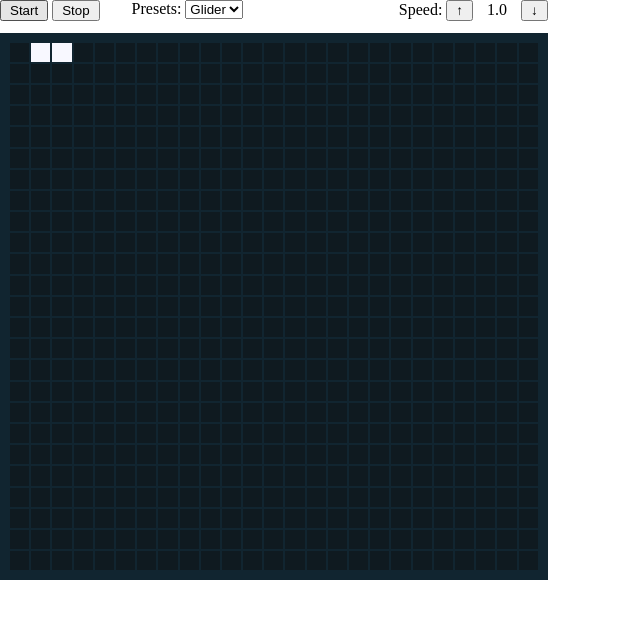
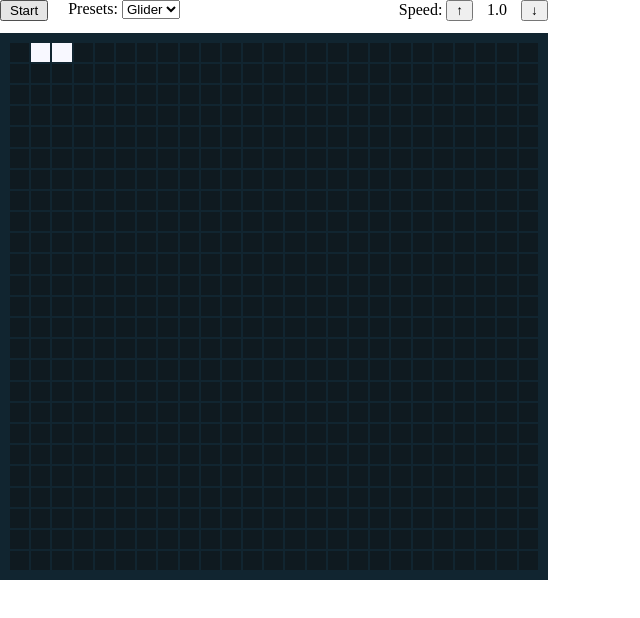
Before and after one commit to aoswalt/web-life, a plain HTML site: page life.html in a window 1280 px wide. Shown: the whole page, without its empty margins (0-640 px from the left). Drawn offline with Linux system fonts and the light colour scheme.

Commit message:
Switched to single run button.

```diff
--- a/life.html
+++ b/life.html
@@ -9,10 +9,7 @@
 <body>
     <div id="gameWrapper">
         <div id="gameControls" class="clearfix">
-            <span id="gameRunControls">
-                <input type="button" id="gameStart" value="Start">
-                <input type="button" id="gameStop" value="Stop">
-            </span>
+            <input type="button" id="gameRunButton" value="Start">
             <span id="gamePresetControls">
                 Presets:
                 <select id="gameLayoutPresets">
--- a/main.css
+++ b/main.css
@@ -33,12 +33,12 @@ table {
     background-color: darkgray;
 }
 
-#gameRunControls {
+#gameRunButton {
     float: left;
 }
 
 #gamePresetControls {
-    margin-left: 2rem;
+    margin-left: 1.25rem;
 }
 
 #gameSpeedControls {
```
